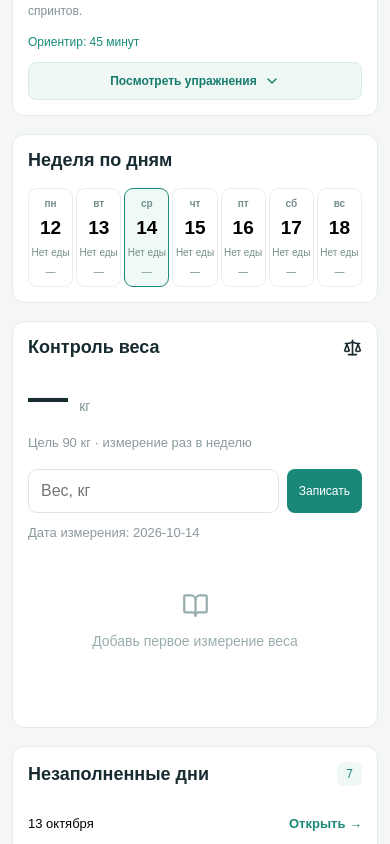
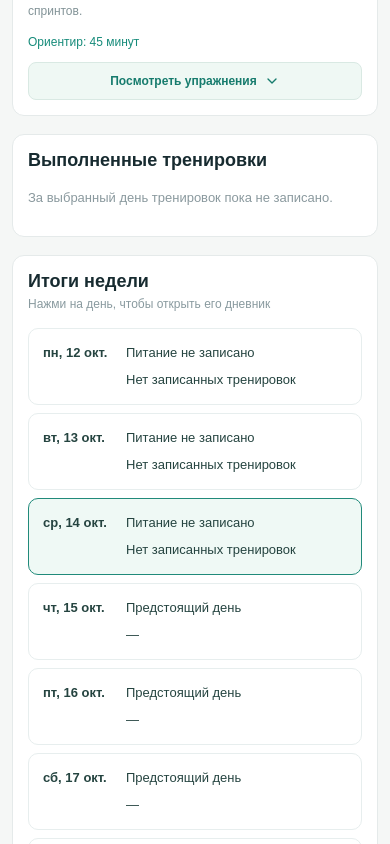
Before and after one commit to Karasuoshi/foodsport, a Next.js app: page /foodsport/ in a window 390 px wide. Shown: the part 1140-1984 px from the top of the page. Built offline with nearby package versions, Linux system fonts and the light colour scheme.

Commit message:
Clarify weekly diary summary and show completed training sessions

```diff
--- a/app/globals.css
+++ b/app/globals.css
@@ -102,3 +102,5 @@
 .workoutfinish.finished{background:#e6f5ee;color:#167b6d}
 .workoutnote{margin:15px 0 0}
 @media(max-width:650px){.workoutweek{gap:3px}.workoutday{padding:9px 1px}.workoutday small{font-size:9px}.workoutdetail{flex-wrap:wrap}.workoutstepheading{flex-wrap:wrap}}
+
+.weeksummary{display:flex;flex-direction:column;gap:8px}.weeksummaryrow{display:grid;grid-template-columns:90px minmax(0,1.2fr) minmax(0,1fr);gap:12px;align-items:center;text-align:left;padding:14px;border:1px solid #e7eeee;border-radius:10px;background:#fff;color:#254440;font:inherit}.weeksummaryrow.selected{border-color:#208a7a;background:#eff9f5}.weeksummaryrow strong{font-size:13px}.weeksummaryrow span{font-size:13px;line-height:1.5}.weeksummaryrow small{display:block;color:#637d79;font-size:11px}.completedtraining p{line-height:1.6;color:#526b67}.completedtraining+.completedtraining{margin-top:16px}@media(max-width:650px){.weeksummaryrow{grid-template-columns:75px minmax(0,1fr);gap:8px}.weeksummaryrow>span:last-child{grid-column:2}}
--- a/app/page.tsx
+++ b/app/page.tsx
@@ -88,8 +88,9 @@ export default function Home(){
  {daily.length?<div className="mealstable"><div className="mealstablehead"><span>Продукт</span><span>Ккал</span><span>Белок</span><span></span></div>{daily.map(e=><div className="mealrow" key={e.id}><div><strong>{e.name}</strong><small>{e.grams} г · Ж {round(macros(e).fat)} · У {round(macros(e).carbs)}</small></div><b>{round(macros(e).kcal)}</b><b>{round(macros(e).protein)} г</b><span/></div>)}<div className="mealtotal"><strong>Итого</strong><b>{round(sum.kcal)}</b><b>{round(sum.protein)} г</b><span/></div></div>:<p className="journalempty">Питание за этот день пока не записано.</p>}
  {reviewed?.score!=null&&<p><strong>Оценка дня: {reviewed.score}/10</strong>{reviewed.comment&&<> — {reviewed.comment}</>}</p>}<div className="journalcheck"><span>{reviewed?.status==="complete"?"✓ Дневник за день проверен":"Питание за день"}</span></div></section>
  <WorkoutPlanner date={date} onDateChange={setDate}/>
+ <section className="journalpanel"><div className="journalpanelhead"><h2>Выполненные тренировки</h2></div>{trainings.filter(t=>t.date===date).length?trainings.filter(t=>t.date===date).map(t=><div className="completedtraining" key={t.id}><strong>{t.type.replace(" — выполнена","")} · {Math.round(t.minutes)} мин</strong><p>{t.notes}</p></div>):<p className="journalempty">За выбранный день тренировок пока не записано.</p>}</section>
 
- <section className="journalpanel"><div className="journalpanelhead"><h2>Неделя по дням</h2></div><div className="journalweek">{Array.from({length:7},(_,i)=>dayShift(date,-((new Date(date+"T12:00:00").getDay()+6)%7)+i)).map(d=>{const es=entries.filter(e=>e.date===d);const ts=trainings.filter(t=>t.date===d);const w=weights.find(x=>x.date===d);const confirmed=dayReviews.some(x=>x.date===d&&x.status==="complete");return <button key={d} className={d===date?"journalday selected":"journalday"} onClick={()=>setDate(d)}><strong>{new Date(d+"T12:00:00").toLocaleDateString("ru-RU",{weekday:"short"})}</strong><span>{new Date(d+"T12:00:00").getDate()}</span><small>{confirmed?"✓":es.length?round(total(es).kcal)+" ккал":"Нет еды"}</small><small>{ts.length?"🏋 "+ts.length:"—"}</small>{w&&<small>{w.value} кг</small>}</button>})}</div></section>
+ <section className="journalpanel"><div className="journalpanelhead"><div><h2>Итоги недели</h2><small>Нажми на день, чтобы открыть его дневник</small></div></div><div className="weeksummary">{Array.from({length:7},(_,i)=>dayShift(date,-((new Date(date+"T12:00:00").getDay()+6)%7)+i)).map(d=>{const es=entries.filter(e=>e.date===d);const ts=trainings.filter(t=>t.date===d);const review=dayReviews.find(x=>x.date===d);const totals=total(es);const future=d>today();return <button key={d} aria-pressed={d===date} className={"weeksummaryrow"+(d===date?" selected":"")} onClick={()=>setDate(d)}><strong>{new Date(d+"T12:00:00").toLocaleDateString("ru-RU",{weekday:"short",day:"numeric",month:"short"})}</strong><span>{es.length?`${round(totals.kcal)} ккал · Белок ${round(totals.protein)} г`:future?"Предстоящий день":"Питание не записано"}<small>{review?.score!=null?`Оценка ${review.score}/10 · `:""}{review?.status==="complete"?"Дневник заполнен":es.length?"Записи есть · день не закрыт":""}</small></span><span>{ts.length?ts.map(t=>t.type.replace(" — выполнена","")).join(" · "):future?"—":"Нет записанных тренировок"}</span></button>})}</div></section>
  </div><aside className="journalside">
  <section className="journalpanel"><div className="journalpanelhead"><h2>Контроль веса</h2><Scale size={19}/></div><div className="journalweight">{latest?latest.toFixed(1):"—"} <span>кг</span></div><p className="journalsub">Цель 90 кг · измерение раз в неделю</p>{sortedWeights.length>1&&<p className="journaldelta">К прошлому измерению: {(sortedWeights.at(-1)!.value-sortedWeights.at(-2)!.value)>0?"+":""}{(sortedWeights.at(-1)!.value-sortedWeights.at(-2)!.value).toFixed(1)} кг</p>}<div className="journalweightform"><input aria-label="Вес в килограммах" type="number" min="20" max="400" step="0.1" placeholder="Вес, кг" value={weightInput} onChange={e=>setWeightInput(e.target.value)}/><button onClick={addWeight}>Записать</button></div><small className="journalsub">Дата измерения: {date}</small><WeightGraph weights={sortedWeights}/></section>
  <section className="journalpanel"><div className="journalpanelhead"><h2>Незаполненные дни</h2><span className="journalcount">{daysToReview.length}</span></div>{daysToReview.length?daysToReview.map(d=><button className="journalmissing" key={d} onClick={()=>setDate(d)}><span>{new Date(d+"T12:00:00").toLocaleDateString("ru-RU",{day:"numeric",month:"long"})}</span><strong>Открыть →</strong></button>):<p className="journalempty">За последние две недели пропусков нет.</p>}</section>
```
Also changed, not shown: 1 other file (tests, documents, lock files or other folders).
